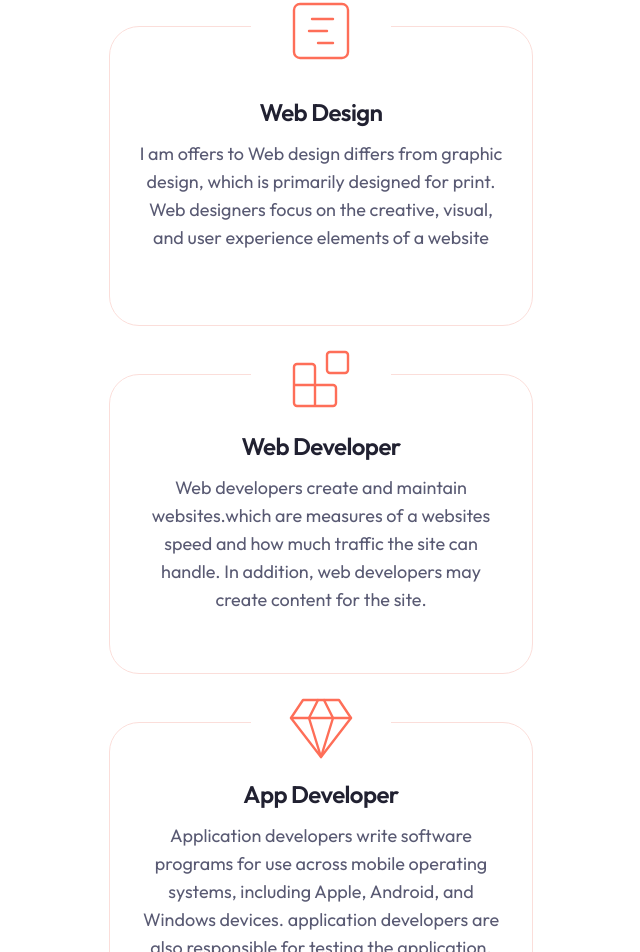
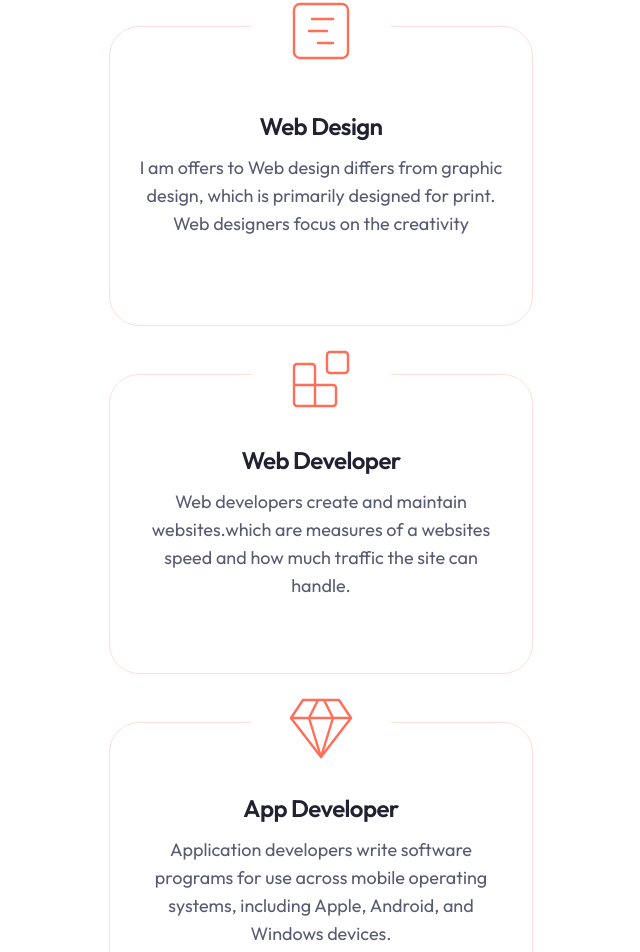
Before and after one commit to ShivBhanKushWaha/My-PortFolio-NextJs, a Next.js app: page / in a window 1280 px wide. Shown: the part 1653-2605 px from the top of the page, without its empty margins (319-959 px from the left). Built offline with nearby package versions, Linux system fonts and the light colour scheme.

Commit message:
Update Services.jsx

```diff
--- a/components/Services.jsx
+++ b/components/Services.jsx
@@ -5,17 +5,17 @@ const servicesData = [
     {
         icon: <GanttChartSquare size={72} strokeWidth={0.8}/>,
         title: 'Web Design',
-        description: 'I am offers to Web design differs from graphic design, which is primarily designed for print. Web designers focus on the creative, visual, and user experience elements of a website'
+        description: 'I am offers to Web design differs from graphic design, which is primarily designed for print. Web designers focus on the creativity'
     },
     {
         icon: <Blocks size={72} strokeWidth={0.8}/>,
         title: 'Web Developer',
-        description: 'Web developers create and maintain websites.which are measures of a websites speed and how much traffic the site can handle. In addition, web developers may create content for the site.'
+        description: 'Web developers create and maintain websites.which are measures of a websites speed and how much traffic the site can handle.'
     },
     {
         icon: <Gem size={72} strokeWidth={0.8}/>,
         title: 'App Developer',
-        description: 'Application developers write software programs for use across mobile operating systems, including Apple, Android, and Windows devices. application developers are also responsible for testing the application.'
+        description: 'Application developers write software programs for use across mobile operating systems, including Apple, Android, and Windows devices.'
     },
 ]
 
```
